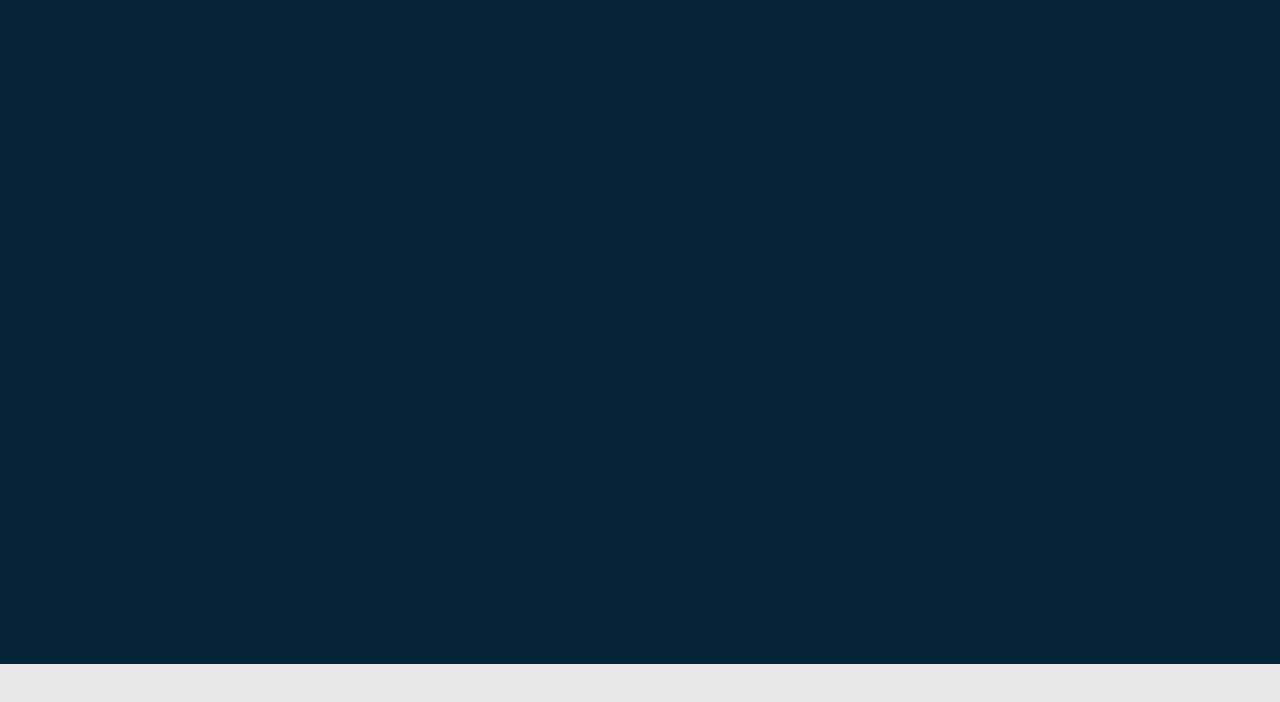
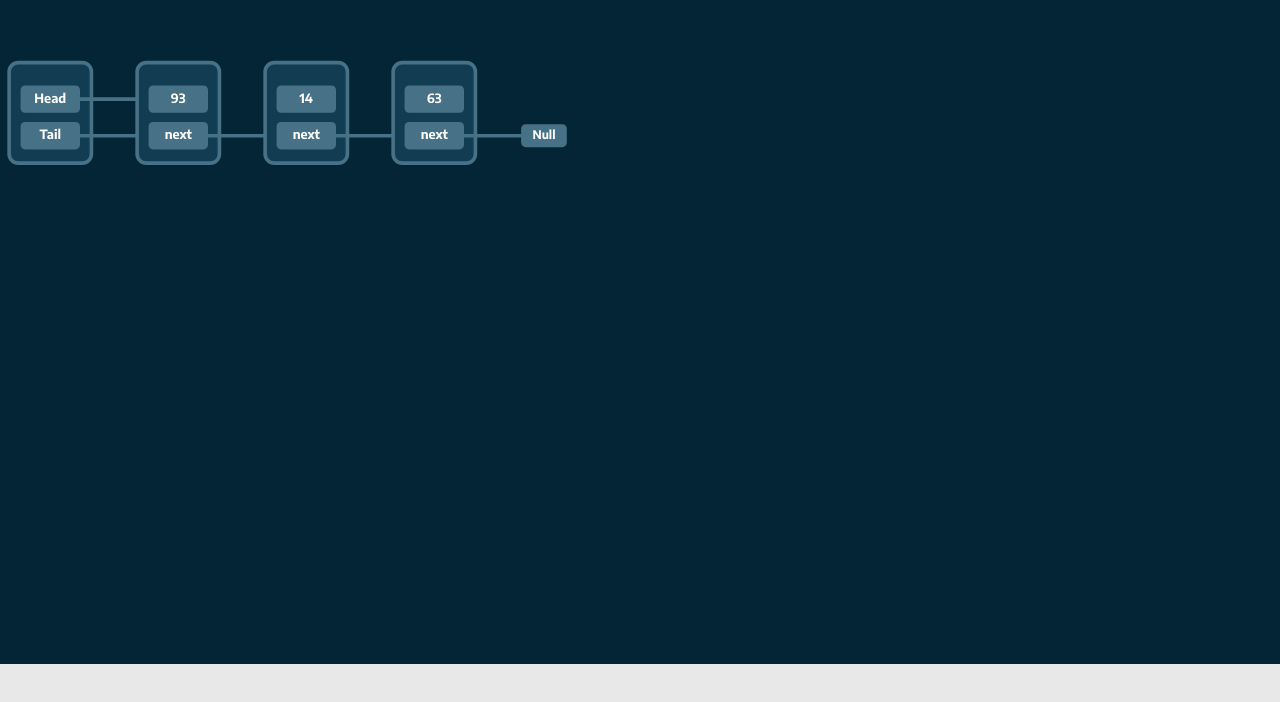
Before and after one commit to datnguy02/DSA-ANIMATION, a React (Vite) app: page /data-structure/singlylinkedlist in a window 1280 px wide. Shown: the part 136-838 px from the top of the page. Before the commit the page ends 800 px from the top, so only its background shows below. Built offline with nearby package versions, Linux system fonts and the light colour scheme.

Commit message:
developing linked list

```diff
--- a/src/Features/DataStructuresApp/SinglyLinkedList/Node.jsx
+++ b/src/Features/DataStructuresApp/SinglyLinkedList/Node.jsx
@@ -1,11 +1,45 @@
+import RefNode from "./RefNode";
+
 const Node = ({node}) => {
     const data = node.value;
 
 
     return (
-        <g>
-            <rect/>
-            <text>{data}</text>
+        <g transform={`translate(${node.x}, ${node.y})`}>
+            <rect
+                width={node.WIDTH}
+                height={node.HEIGHT}
+                fill={node.BG}
+                rx={node.BORDER_RAD}
+                stroke={node.STROKE}
+                strokeWidth={node.STROKE_WIDTH}
+            />
+            <g transform={`translate(${node.WIDTH/2 - node.REF_NODE_WIDTH/2}, ${node.HEIGHT/2 - node.REF_NODE_HEIGHT})`}>
+                <rect
+                    width={node.REF_NODE_WIDTH}
+                    height={node.REF_NODE_HEIGHT}
+                    fill={node.REF_NODE_BG}
+                    rx={node.REF_NODE_RAD}
+                />
+                <text
+                    fill="white"
+                    textAnchor="middle"
+                    dominantBaseline="middle"
+                    x={node.REF_NODE_WIDTH/2}
+                    y={node.REF_NODE_HEIGHT/2}
+                    fontWeight="bold"
+                    fontSize={28}
+                >
+                    {data}
+                </text>
+            </g>
+            <RefNode
+                node={node}
+                name="next"
+                isTop={false}
+                isTail={false}
+                isListEmpty={false}
+            />
         </g>
     );
 };
--- /dev/null
+++ b/src/Features/DataStructuresApp/SinglyLinkedList/RefNode.jsx
@@ -0,0 +1,55 @@
+const NULL_NODE_WIDTH = 100;
+const NULL_NOE_HEIGHT = 50;
+const NULL_NODE_ROUNDED = 10;
+
+const RefNode = ({node, name, isTop}) => {
+    return (
+         <g transform={`translate(${node.WIDTH/2 - node.REF_NODE_WIDTH/2}, ${node.HEIGHT/2 + (isTop ? (- node.REF_NODE_HEIGHT) : (node.REF_NODE_HEIGHT/3))})`}>
+                <rect
+                    width={node.REF_NODE_WIDTH}
+                    height={node.REF_NODE_HEIGHT}
+                    fill={node.REF_NODE_BG}
+                    rx={node.REF_NODE_RAD}
+
+                />
+                <text
+                    fill="white"
+                    textAnchor="middle"
+                    dominantBaseline="middle"
+                    x={node.REF_NODE_WIDTH/2}
+                    y={node.REF_NODE_HEIGHT/2}
+                    fontWeight="bold"
+                    fontSize={28}
+                >
+                    {name}
+                </text>
+                <path
+                    d={`M${node.REF_NODE_WIDTH} ${node.REF_NODE_HEIGHT/2} L${node.REF_NODE_WIDTH + node.REF_LINE_WIDTH} ${node.REF_NODE_HEIGHT/2}`}
+                    stroke={node.REF_LINE_COLOR}
+                    strokeWidth={node.REF_LINE_THICKNESS}
+                    strokeLinecap="round"
+                />
+                <g transform={`translate(${node.REF_NODE_WIDTH + node.REF_LINE_WIDTH}, ${node.REF_NODE_HEIGHT/2 - NULL_NOE_HEIGHT/2})`}>
+                    <rect
+                        width={NULL_NODE_WIDTH}
+                        height={NULL_NOE_HEIGHT}
+                        fill={node.REF_NODE_BG}
+                        rx={NULL_NODE_ROUNDED}
+                    />
+                    <text
+                        textAnchor="middle"
+                        dominantBaseline="middle"
+                        fontWeight="bold"
+                        x={NULL_NODE_WIDTH/2}
+                        y={NULL_NOE_HEIGHT/2}
+                        fill="white"
+                        fontSize={26}
+                    >
+                            Null
+                    </text>
+                </g>
+        </g>
+    );
+};
+
+export default RefNode
--- a/src/Features/DataStructuresApp/SinglyLinkedList/SinglyLinkedList.jsx
+++ b/src/Features/DataStructuresApp/SinglyLinkedList/SinglyLinkedList.jsx
@@ -1,15 +1,53 @@
+import Node from "./Node";
+import RefNode from "./RefNode.jsx"
+const getNodeList = (list) => {
+    let current = list.head;
+    const res = [];
+    while (current != null) {
+        res.push(<Node
+                    node={current}
+                />);
+        current = current.next;
+    }
+    return res;
+}
+
 const SinglyLinkedList = ({operation}) => {
     const operationName = operation.name;
     const list = operation.list;
+    const nodeList = getNodeList(list);
 
     return (
         <svg
-            viewBox="0 0 1200 1200"
-            width={1200}
-            height={1200}
-            className="h-full w-full"
+            viewBox="0 0 2800 1100"
+            width={1600}
+            height={900}
+            preserveAspectRatio="xMidYMid meet"
+
         >
-
+            <g
+                 transform={`translate(${list.x}, ${list.y})`}
+            >
+                <rect
+                    width={list.head.WIDTH}
+                    height={list.head.HEIGHT}
+                    fill={list.head.BG}
+                    rx={list.head.BORDER_RAD}
+                    stroke={list.head.STROKE}
+                    strokeWidth={list.head.STROKE_WIDTH}
+                />
+                <RefNode
+                    name="Head"
+                    isTop={true}
+                    node={list.head}
+                />
+                <RefNode
+                    name="Tail"
+                    isTop={false}
+                    node={list.head}
+                />
+            </g>
+            {nodeList}
         </svg>
     );
 };
--- a/src/Features/DataStructuresApp/SinglyLinkedList/SinglyLinkedListApp.jsx
+++ b/src/Features/DataStructuresApp/SinglyLinkedList/SinglyLinkedListApp.jsx
@@ -4,9 +4,11 @@ import SinglyLinkedList from "./SinglyLinkedList";
 import { useState } from "react";
 
 const initialList = new LinkedList();
-for (let i = 0; i < 5; i++) {
-    initialList.insertFirst(Math.random() % 100);
+for (let i = 0; i < 3; i++) {
+    initialList.insertFirst(Math.round((Math.random() * 10000) % 100));
 }
+
+console.log(initialList);
 
 const SinglyLinkedListApp = () => {
     const [operation, setOperation] = useState({
@@ -16,7 +18,7 @@ const SinglyLinkedListApp = () => {
     return (
         <>
             <div
-                className="w-screen h-screen"
+                className="w-screen h-screen flex justify-center items-start"
                 style={
                     {
                         backgroundColor: colorway["BG"]
--- a/src/Features/DataStructuresApp/SinglyLinkedList/core/node.jsx
+++ b/src/Features/DataStructuresApp/SinglyLinkedList/core/node.jsx
@@ -1,24 +1,88 @@
 import { node_size } from "../../../../assets/size/sll_size";
+import colorway from "../../../../assets/color-style/sllStyle";
 
 export class Node {
-    constructor(val, next, id) {
+    constructor(val, x, y, next, id) {
         this._val = val;
         this._next = next;
         this._id = id;
-        this._x = 0;
-        this._y = 0;
-        this._NODE_WIDTH = node_size["WIDTH"];
-        this._NODE_HEIGHT = node_size["HEIGHT"];
+        // coordinate of node
+        this._x = x;
+        this._y = y;
+
+        // style of node
+        this._WIDTH = node_size["WIDTH"];
+        this._HEIGHT = node_size["HEIGHT"];
+        this._BG = colorway["NODE_BG"];
+        this._BORDER_RAD = node_size["NODE_BORDER_RAD"];
+        this._REF_NODE_WIDTH = node_size["REF_NODE_WIDTH"];
+        this._REF_NODE_HEIGHT = node_size["REF_NODE_HEIGHT"];
+        this._REF_NODE_BG = colorway["NODE_REF_BG"];
+        this._REF_NODE_RAD = node_size["REF_NODE_RAD"];
+        this._STROKE = colorway["NODE_BORDER"];
+        this._STROKE_WIDTH = node_size["STROKE_WIDTH"];
+        this._REF_LINE_THICKNESS = node_size["REF_LINE_WIDTH"];
+        this._REF_LINE_COLOR = colorway["REF_LINE"];
+        this._GAP = 100;
         if (next == undefined)
             this._next = null;
     }
 
-    get NODE_WIDTH() {
-        return this._NODE_WIDTH;
+    get GAP() {
+        return this._GAP;
     }
 
-    get NODE_HEIGHT() {
-        return this._NODE_HEIGHT;
+    get REF_LINE_COLOR() {
+        return this._REF_LINE_COLOR
+    }
+
+    get REF_LINE_WIDTH() {
+        return (this.WIDTH - this.REF_NODE_WIDTH) / 2 + this.GAP;
+    }
+
+
+    get REF_LINE_THICKNESS() {
+        return this._REF_LINE_THICKNESS;
+    }
+
+    get STROKE_WIDTH() {
+        return this._STROKE_WIDTH;
+    }
+
+    get STROKE() {
+        return this._STROKE;
+    }
+
+    get REF_NODE_RAD() {
+        return this._REF_NODE_RAD;
+    }
+
+    get REF_NODE_BG() {
+        return this._REF_NODE_BG;
+    }
+
+    get REF_NODE_WIDTH() {
+        return this._REF_NODE_WIDTH;
+    }
+
+    get REF_NODE_HEIGHT() {
+        return this._REF_NODE_HEIGHT;
+    }
+
+    get BORDER_RAD() {
+        return this._BORDER_RAD;
+    }
+
+    get BG() {
+        return this._BG;
+    }
+
+    get WIDTH() {
+        return this._WIDTH;
+    }
+
+    get HEIGHT() {
+        return this._HEIGHT;
     }
 
     get x() {
--- a/src/assets/color-style/sllStyle.js
+++ b/src/assets/color-style/sllStyle.js
@@ -8,6 +8,7 @@ const colorway = {
     NULL_NODE_BG: "477186",
     NULL_NODE_TEXT: "white",
     NODE_REF_TEXT: "white",
+    REF_LINE: "#477186",
     LIST_BG: "#113C51",
     HEAD_BG: "#477186",
     TAIL_BG: "#477186",
--- a/src/assets/size/sll_size.js
+++ b/src/assets/size/sll_size.js
@@ -1,10 +1,13 @@
 const node_size = {
-    WIDTH: "200",
-    HEIGHT: "250",
-    STROKE_WIDTH: "8",
-    REF_NODE_WIDTH: "140",
-    REF_NODE_HEIGHT: "70",
+    WIDTH: 180,
+    HEIGHT: 220,
+    STROKE_WIDTH: 8,
+    REF_NODE_WIDTH: 130,
+    REF_NODE_HEIGHT: 60,
     FONT_SIZE: 35,
+    NODE_BORDER_RAD: 20,
+    REF_NODE_RAD: 10,
+    REF_LINE_WIDTH: 8,
 };
 
 const list_size = {
```
Also changed, not shown: src/Features/DataStructuresApp/SinglyLinkedList/core/singlylinkedlist.jsx (+53 -4 lines).
